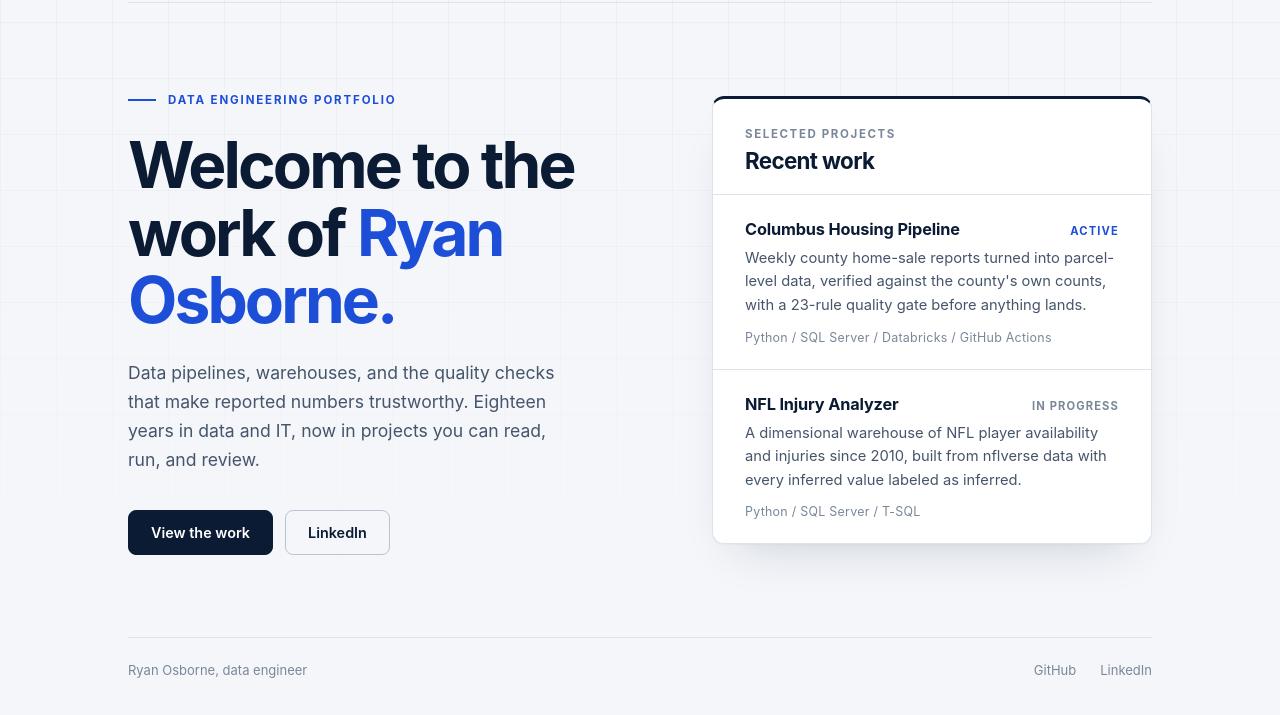
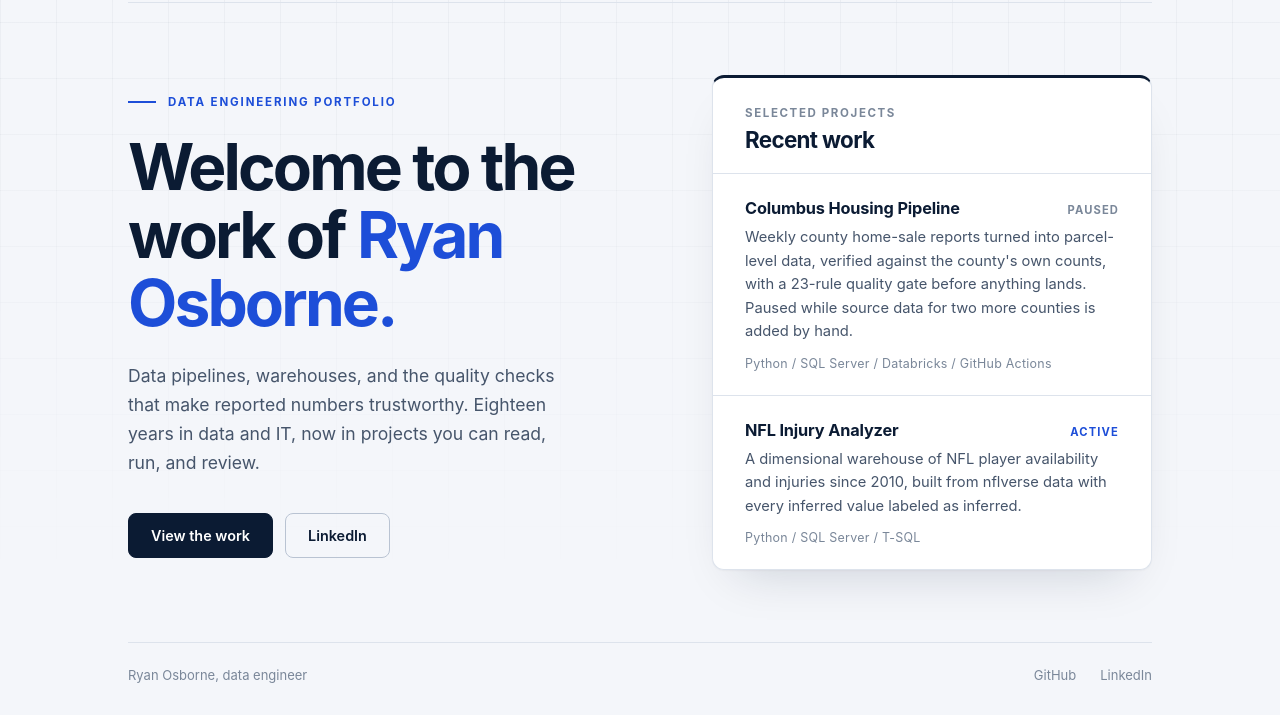
Before and after one commit to ryanosborne142980-cpu/ryanosborne142980-cpu.github.io, a plain HTML site: page index.html in a window 1280 px wide. Shown: the part 90-805 px from the top of the page. Drawn offline with Linux system fonts and the light colour scheme.

Commit message:
Update project statuses
Updated project status and description for Columbus Housing Pipeline.

```diff
--- a/index.html
+++ b/index.html
@@ -314,16 +314,16 @@
         <a class="project" href="https://github.com/ryanosborne142980-cpu/columbus_housing">
           <div class="project-top">
             <h3>Columbus Housing Pipeline</h3>
-            <span class="tag">Active</span>
+            <span class="tag wip">Paused</span>
           </div>
-          <p>Weekly county home-sale reports turned into parcel-level data, verified against the county's own counts, with a 23-rule quality gate before anything lands.</p>
+          <p>Weekly county home-sale reports turned into parcel-level data, verified against the county's own counts, with a 23-rule quality gate before anything lands. Paused while source data for two more counties is added by hand.</p>
           <div class="stack">Python / SQL Server / Databricks / GitHub Actions</div>
         </a>
 
         <a class="project" href="https://github.com/ryanosborne142980-cpu/nfl-injury-analyzer">
           <div class="project-top">
             <h3>NFL Injury Analyzer</h3>
-            <span class="tag wip">In progress</span>
+            <span class="tag">Active</span>
           </div>
           <p>A dimensional warehouse of NFL player availability and injuries since 2010, built from nflverse data with every inferred value labeled as inferred.</p>
           <div class="stack">Python / SQL Server / T-SQL</div>
```
